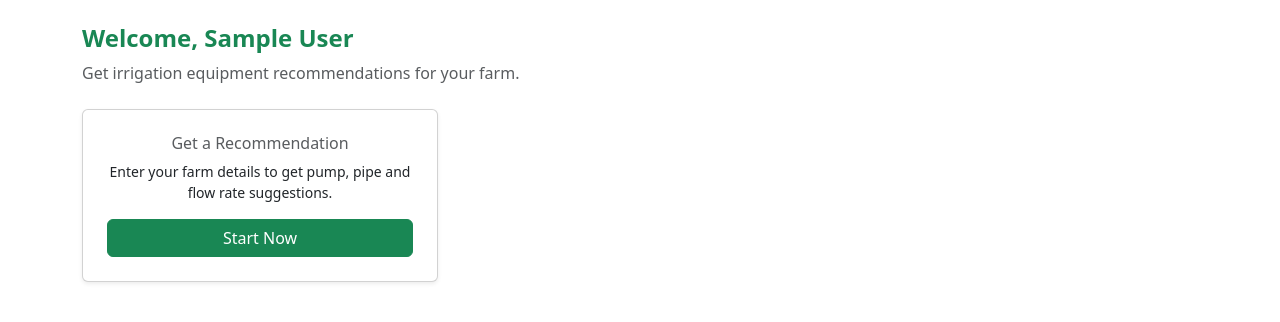
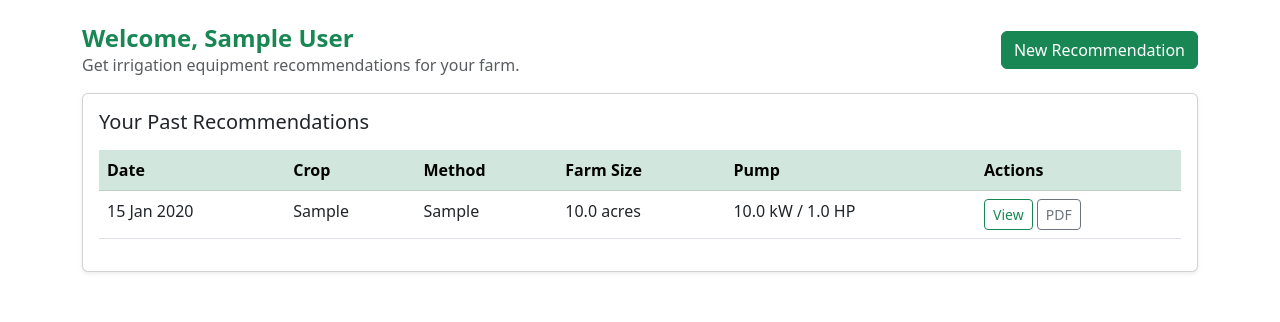
Before and after one commit to carltexlink/IRRIGATION-DSS, a Flask app: page /dashboard in a window 1280 px wide. Shown: the part 56-378 px from the top of the page. Run offline with Flask 3, Linux system fonts and the light colour scheme; a user stored in the database is signed in; tables that the repository leaves empty hold one stand-in row (values such as "Sample post").

Commit message:
fix: seller dashboard bug, security checks on recommendations, farmer history page, deactivated user login block

```diff
--- a/app/routes/auth.py
+++ b/app/routes/auth.py
@@ -12,6 +12,9 @@ def login():
         password = request.form.get('password')
         user = User.query.filter_by(email=email).first()
         if user and user.check_password(password):
+            if not user.is_approved:
+                flash('Your account has been deactivated. Please contact admin.')
+                return redirect(url_for('auth.login'))
             login_user(user)
             if user.role == 'admin':
                 return redirect(url_for('admin.dashboard'))
@@ -39,7 +42,6 @@ def register():
         db.session.add(user)
         db.session.flush()
 
-        # If registering as seller, create supplier profile
         if role == 'seller':
             business_name = request.form.get('business_name')
             phone = request.form.get('phone')
--- a/app/routes/farmer.py
+++ b/app/routes/farmer.py
@@ -1,9 +1,9 @@
 from flask import Blueprint, render_template, redirect, url_for, flash, request
 from flask_login import login_required, current_user
-from app.models import Farm, Recommendation
+from app.models import Farm, Recommendation, Equipment, Supplier, Rating
 from app.sizing import calculate
 from app import db
-from app.models import Farm, Recommendation, Equipment, Supplier, Rating
+from sqlalchemy import func
 
 farmer = Blueprint('farmer', __name__)
 
@@ -14,7 +14,12 @@ def home():
 @farmer.route('/dashboard')
 @login_required
 def dashboard():
-    return render_template('dashboard_farmer.html', user=current_user)
+    past_recs = db.session.query(Recommendation, Farm).join(
+        Farm, Recommendation.farm_id == Farm.id
+    ).filter(Farm.user_id == current_user.id).order_by(
+        Recommendation.created_at.desc()
+    ).all()
+    return render_template('dashboard_farmer.html', user=current_user, past_recs=past_recs)
 
 @farmer.route('/farm-input', methods=['GET', 'POST'])
 @login_required
@@ -49,11 +54,13 @@ def farm_input():
 @farmer.route('/recommendation/<int:rec_id>')
 @login_required
 def recommendation(rec_id):
-    from app.models import Rating
-    from sqlalchemy import func
-
     rec = Recommendation.query.get_or_404(rec_id)
     farm = Farm.query.get(rec.farm_id)
+
+    # Security check — farmer can only view their own recommendations
+    if farm.user_id != current_user.id:
+        flash('Access denied.')
+        return redirect(url_for('farmer.dashboard'))
 
     matched_equipment = Equipment.query.join(Supplier).filter(
         Equipment.irrigation_method == farm.irrigation_method,
@@ -65,7 +72,6 @@ def recommendation(rec_id):
     for item in matched_equipment:
         sup = Supplier.query.get(item.supplier_id)
         if sup.id not in suppliers_dict:
-            # Calculate average rating
             avg = db.session.query(func.avg(Rating.score)).filter_by(supplier_id=sup.id).scalar()
             count = Rating.query.filter_by(supplier_id=sup.id).count()
             suppliers_dict[sup.id] = {
@@ -84,11 +90,9 @@ def recommendation(rec_id):
 @farmer.route('/rate-supplier/<int:supplier_id>', methods=['POST'])
 @login_required
 def rate_supplier(supplier_id):
-    from app.models import Rating
     score = int(request.form.get('score'))
     comment = request.form.get('comment')
 
-    # Check if farmer already rated this supplier
     existing = Rating.query.filter_by(
         farmer_id=current_user.id,
         supplier_id=supplier_id
--- a/app/templates/dashboard_farmer.html
+++ b/app/templates/dashboard_farmer.html
@@ -1,14 +1,51 @@
 {% extends 'base.html' %}
 {% block content %}
-<h4 class="text-success fw-bold">Welcome, {{ user.name }}</h4>
-<p class="text-muted">Get irrigation equipment recommendations for your farm.</p>
-<div class="row mt-4">
-    <div class="col-md-4">
-        <div class="card text-center p-4 shadow-sm">
-            <h6 class="text-muted">Get a Recommendation</h6>
-            <p class="small">Enter your farm details to get pump, pipe and flow rate suggestions.</p>
-            <a href="{{ url_for('farmer.farm_input') }}" class="btn btn-success">Start Now</a>
-        </div>
+<div class="d-flex justify-content-between align-items-center mb-3">
+    <div>
+        <h4 class="text-success fw-bold mb-0">Welcome, {{ user.name }}</h4>
+        <p class="text-muted mb-0">Get irrigation equipment recommendations for your farm.</p>
+    </div>
+    <a href="{{ url_for('farmer.farm_input') }}" class="btn btn-success">
+        New Recommendation
+    </a>
+</div>
+
+<div class="card shadow-sm mt-3">
+    <div class="card-body">
+        <h5 class="mb-3">Your Past Recommendations</h5>
+        {% if past_recs %}
+        <table class="table table-hover">
+            <thead class="table-success">
+                <tr>
+                    <th>Date</th>
+                    <th>Crop</th>
+                    <th>Method</th>
+                    <th>Farm Size</th>
+                    <th>Pump</th>
+                    <th>Actions</th>
+                </tr>
+            </thead>
+            <tbody>
+                {% for rec, farm in past_recs %}
+                <tr>
+                    <td>{{ rec.created_at.strftime('%d %b %Y') }}</td>
+                    <td>{{ farm.crop_type.title() }}</td>
+                    <td>{{ farm.irrigation_method.title() }}</td>
+                    <td>{{ farm.farm_size }} acres</td>
+                    <td>{{ rec.pump_capacity }} kW / {{ rec.pump_hp }} HP</td>
+                    <td>
+                        <a href="{{ url_for('farmer.recommendation', rec_id=rec.id) }}"
+                           class="btn btn-sm btn-outline-success">View</a>
+                        <a href="{{ url_for('reports.generate_pdf', rec_id=rec.id) }}"
+                           class="btn btn-sm btn-outline-secondary">PDF</a>
+                    </td>
+                </tr>
+                {% endfor %}
+            </tbody>
+        </table>
+        {% else %}
+        <p class="text-muted">No recommendations yet. Click <strong>New Recommendation</strong> to get started.</p>
+        {% endif %}
     </div>
 </div>
 {% endblock %}
```
Also changed, not shown: app/models.py (+22 -10 lines), app/routes/seller.py (+22 -4 lines), app/templates/dashboard_seller.html (+24 -11 lines), setup.py (added, +66 -0 lines), 1 other file.
